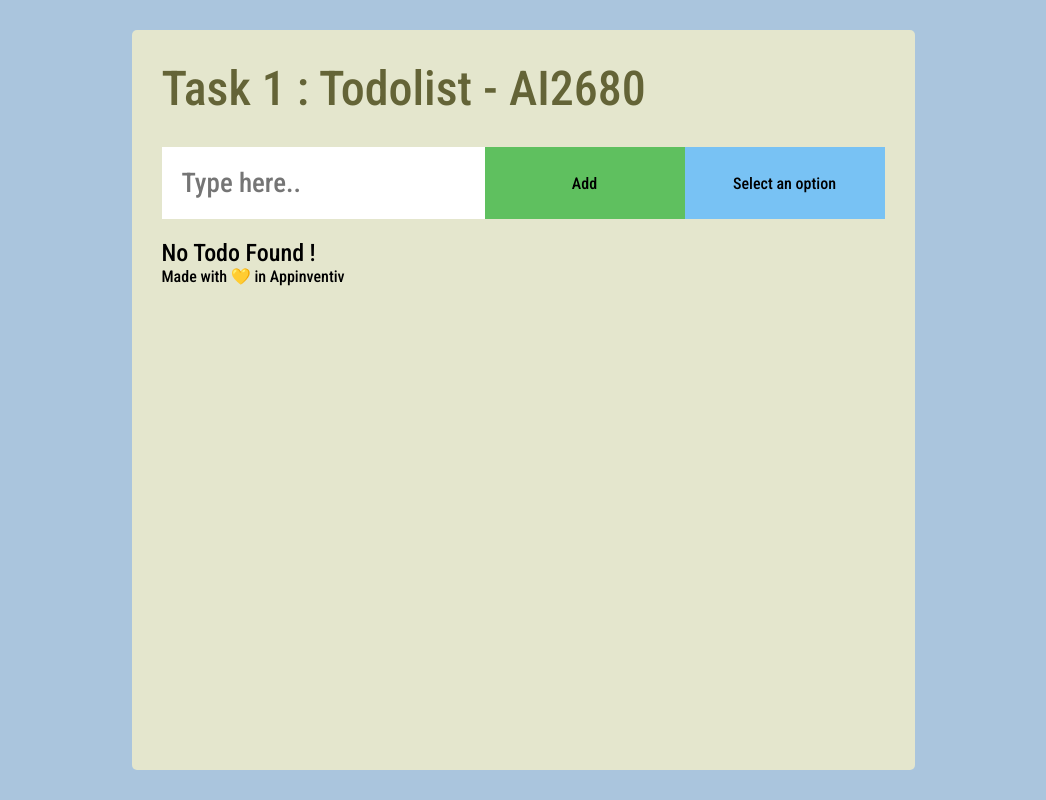
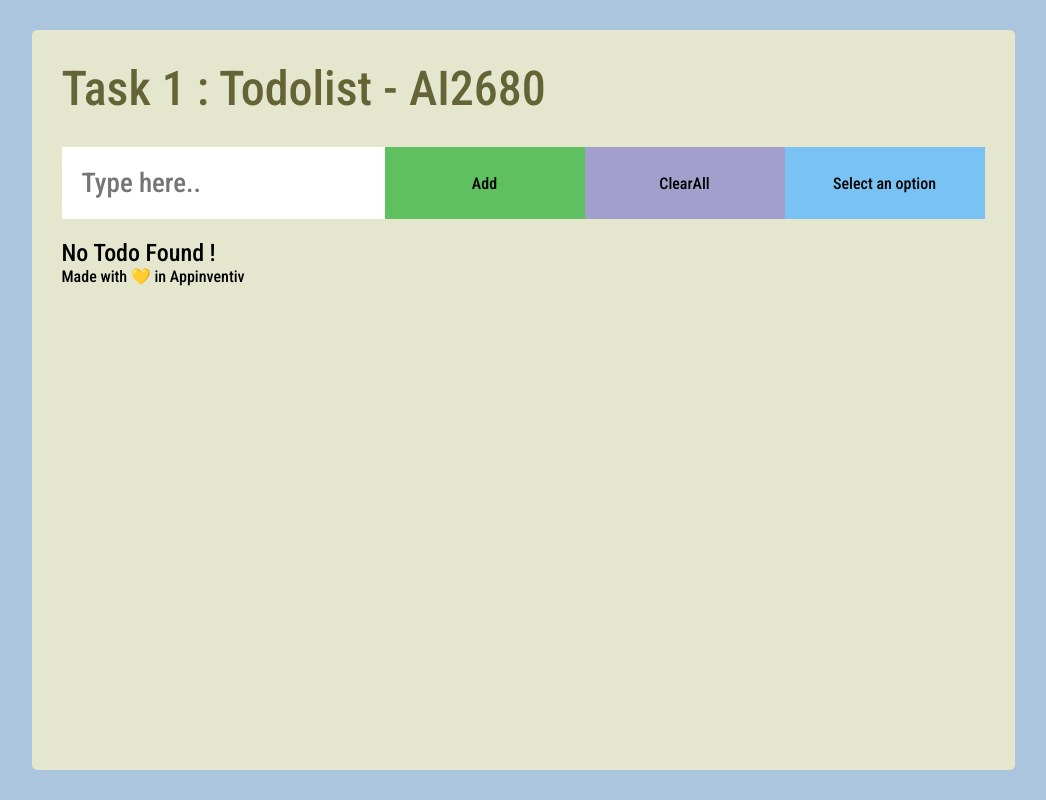
Before and after one commit to vishal-kumawat-appinventiv/task1-todolist, a React (Vite) app: page / in a window 1280 px wide. Shown: the whole page, without its empty margins (117-1163 px from the left). Built offline with nearby package versions, Linux system fonts and the light colour scheme.

Commit message:
clearAll btn added

```diff
--- a/src/App.tsx
+++ b/src/App.tsx
@@ -6,6 +6,7 @@ import Todo from "./components/Todo/Todo";
 import toast, { Toaster } from "react-hot-toast";
 import { TodoType } from "./types";
 import Drop from "./components/Dropdown/Drop";
+import Clear from "./components/ClearAllBtn/Clear";
 
 function App() {
   const [todos, setTodos] = useState<Array<TodoType>>(() => {
@@ -84,6 +85,14 @@ function App() {
     }
   };
 
+  const handleClearAll = () => {
+    setTodos([]);
+    setFilteredTodos([]);
+    toast.success("All Todo Cleared", {
+      position: "top-right",
+    });
+  };
+
   useEffect(() => {
     setFilteredTodos(todos);
     localStorage.setItem("todos", JSON.stringify(todos));
@@ -97,6 +106,7 @@ function App() {
         <div className="topBar">
           <Input value={inputValue} onChange={handleInputChange} />
           <Add onClick={handleAddTodo} />
+          <Clear onClick={handleClearAll} />
           <Drop options={options} currOption={handleFilter} />
         </div>
         <div className="todoContainer">
--- /dev/null
+++ b/src/components/ClearAllBtn/Clear.tsx
@@ -0,0 +1,17 @@
+import "./clear.css";
+
+interface ClearProps {
+  onClick: () => void;
+}
+
+const Clear: React.FC<ClearProps> = ({ onClick }) => {
+  return (
+    <>
+      <button onClick={onClick} className="clearBtn">
+        ClearAll
+      </button>
+    </>
+  );
+};
+
+export default Clear;
--- /dev/null
+++ b/src/components/ClearAllBtn/clear.css
@@ -0,0 +1,8 @@
+.clearBtn {
+    padding: 20px;
+    min-width: 200px;
+    background: rgb(163, 159, 204);
+    font-size: 1rem;
+    max-height: 72px;
+    border: none;
+}
--- a/src/main.tsx
+++ b/src/main.tsx
@@ -1,4 +1,3 @@
-import React from "react";
 import ReactDOM from "react-dom/client";
 import App from "./App.tsx";
 import "./index.css";
```
